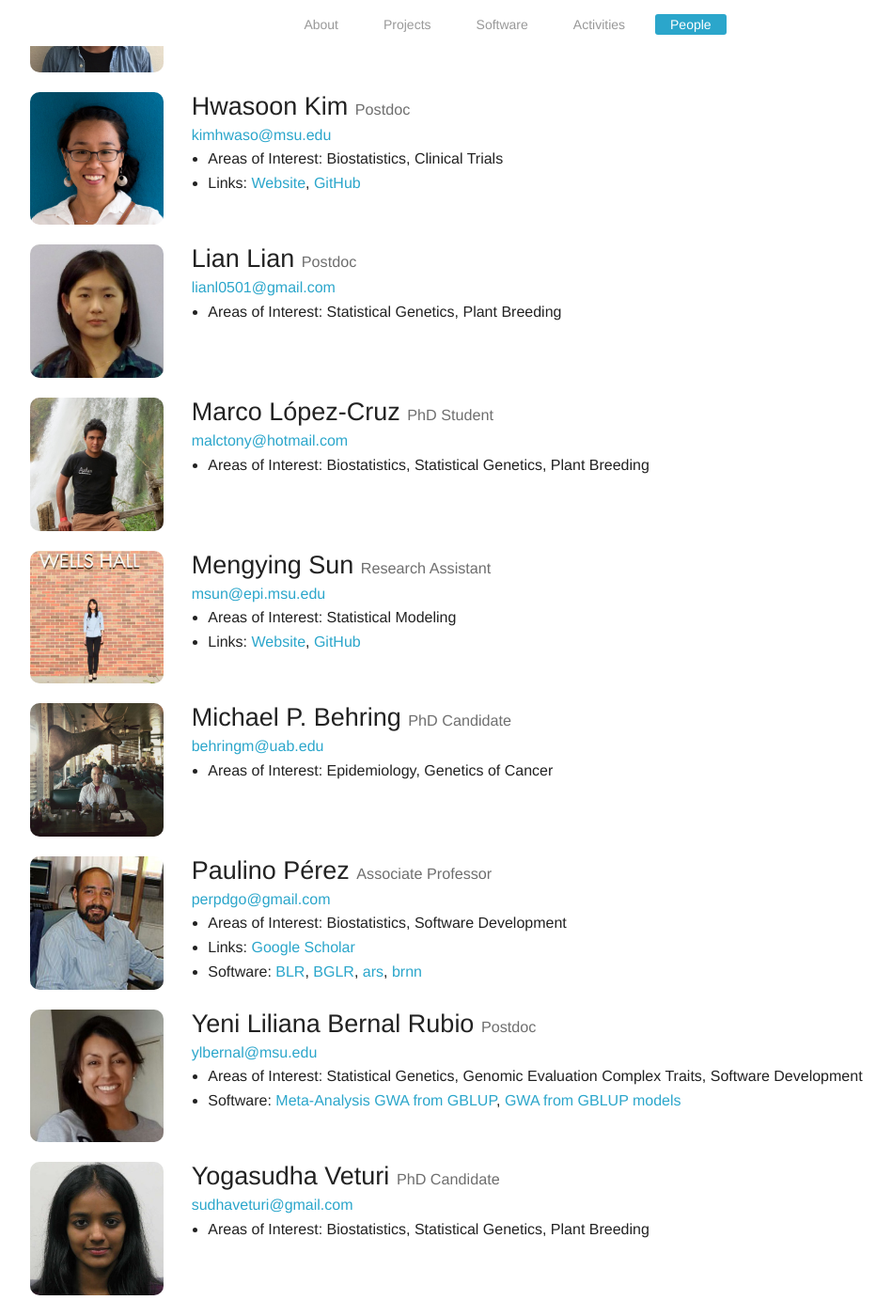
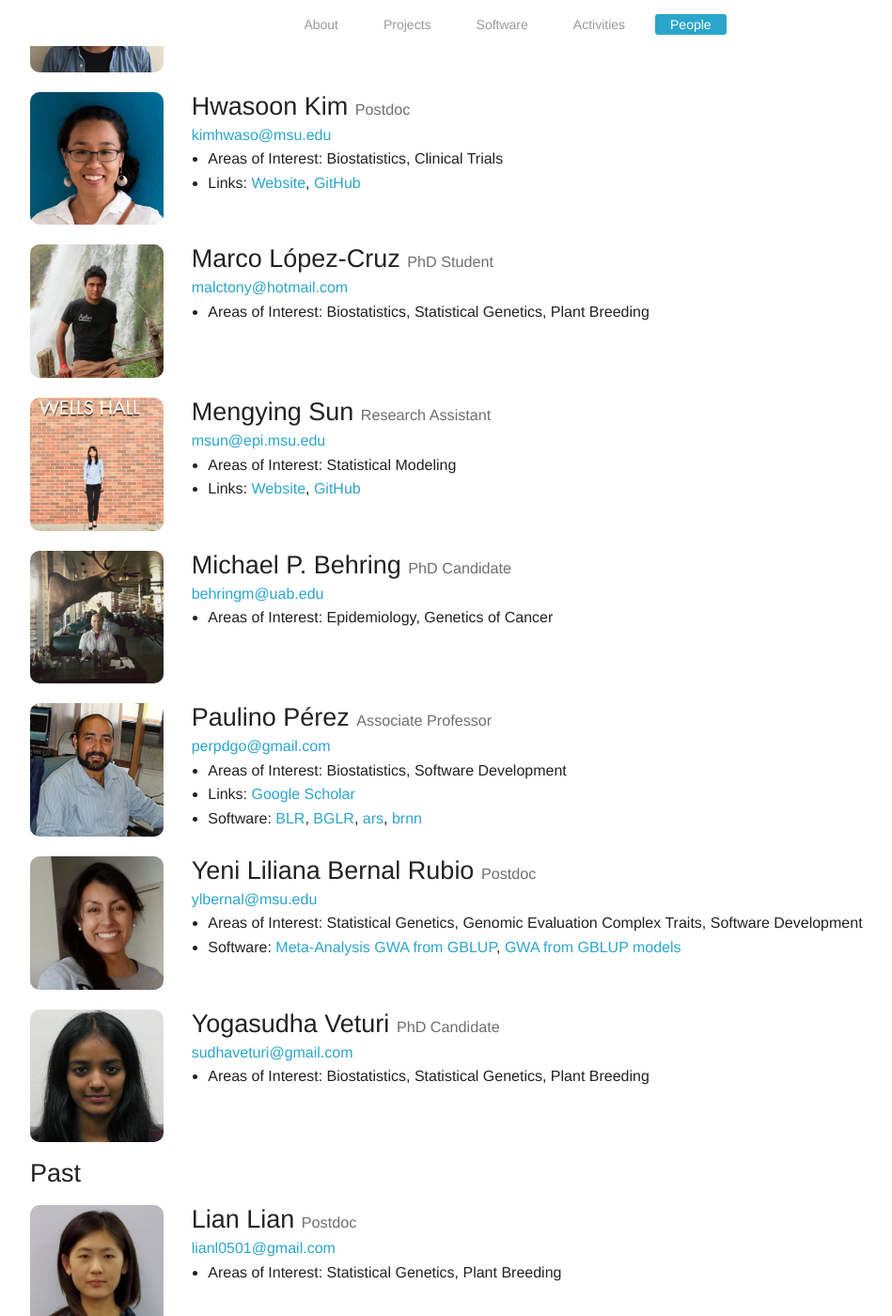
Before and after one commit to QuantGen/quantgen.github.io, a Jekyll site: the page built from index.html, in a window 1280 px wide and 1400 px high, scrolled down 2283 px. Shown: the whole window at 94% size, without its empty margins (108-1057 px from the left). Built offline with Jekyll 4.4.1, drawn with Linux system fonts in a browser that asks for light colours.

Commit message:
Make Lian a past member

```diff
--- a/index.html
+++ b/index.html
@@ -28,8 +28,12 @@ layout: default
 {% for member in by_member_type[0].items %}
   {{ member.output }}
 {% endfor %}
+<h3>Past</h3>
+{% for member in by_member_type[1].items %}
+  {{ member.output }}
+{% endfor %}
 <h3>Visitors</h3>
-{% assign by_years = by_member_type[1].items | group_by: "year" | sort: "name" | reverse %}
+{% assign by_years = by_member_type[2].items | group_by: "year" | sort: "name" | reverse %}
 {% for year in by_years %}
   <h4>{{ year.name }}</h4>
   {% for member in year.items %}
```
Also changed, not shown: _team/lian-lian.md (+1 -1 lines).
